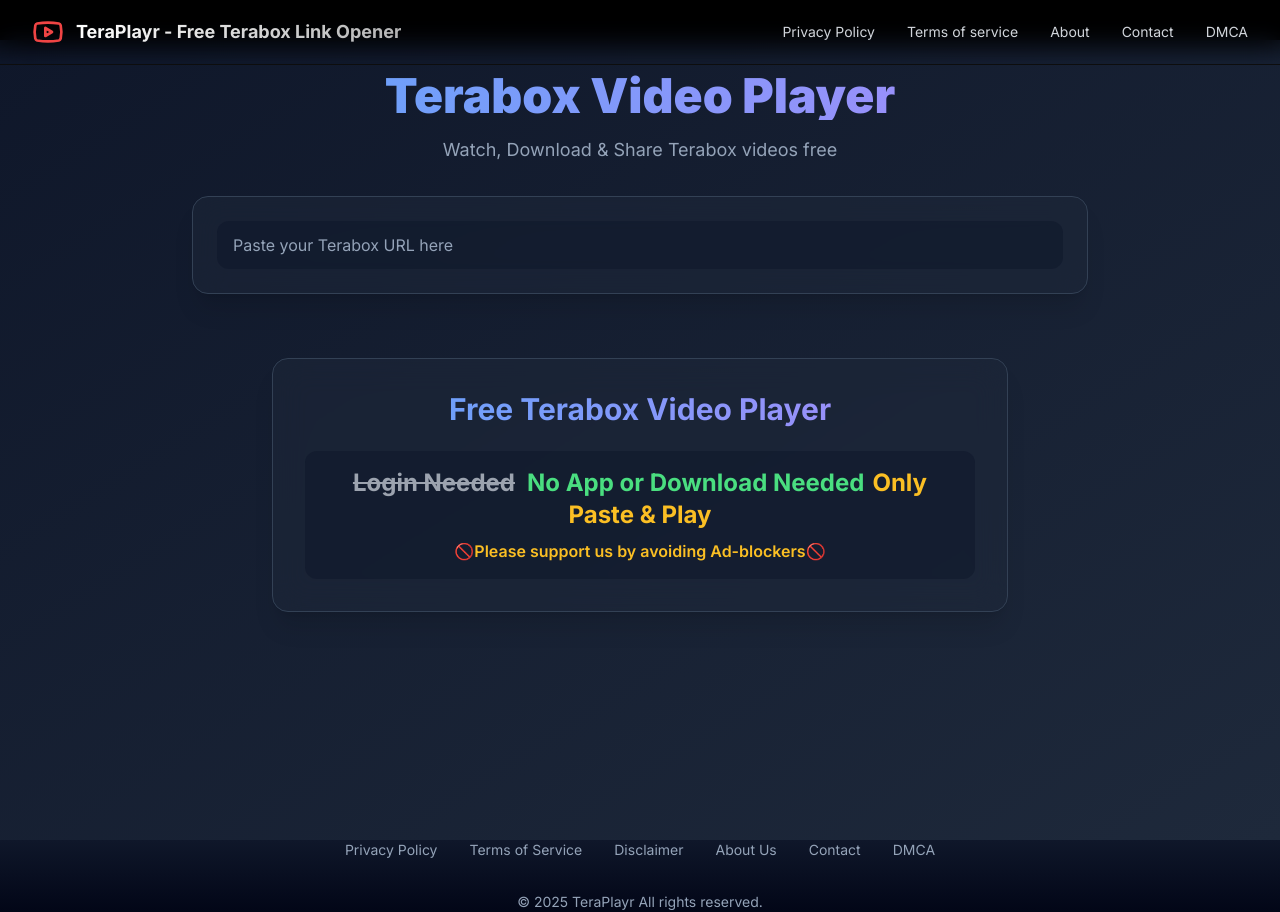
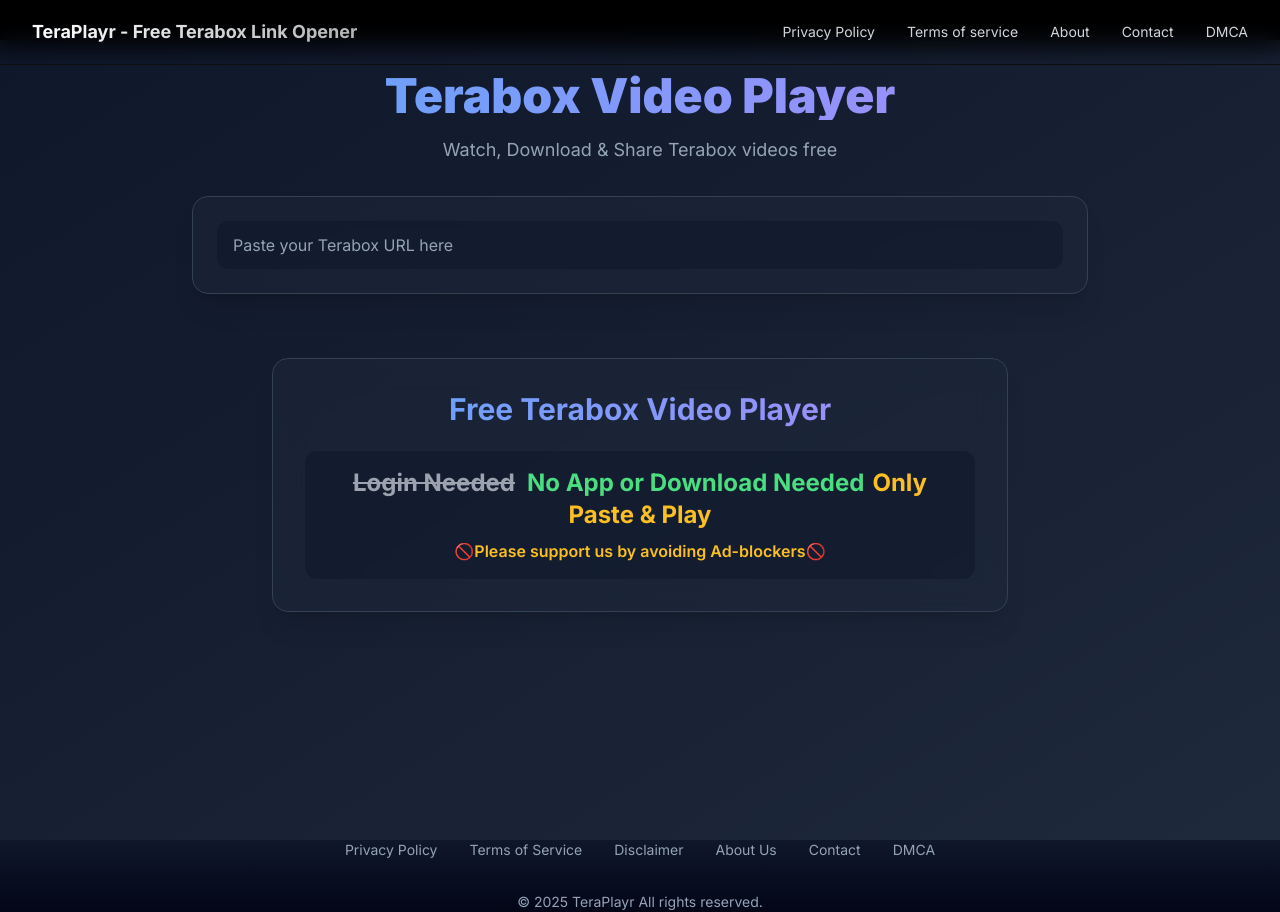
Before and after one commit to GeneralPsych/teraplayr, a Next.js app: page / in a window 1280 px wide. Built offline with nearby package versions, Linux system fonts and the light colour scheme.

Commit message:
Update Header.jsx

```diff
--- a/src/components/Header.jsx
+++ b/src/components/Header.jsx
@@ -21,7 +21,7 @@ export function Header() {
             href="/"
             className="flex items-center gap-3 transition duration-200 hover:opacity-80"
           >
-            <YoutubeIcon className="w-8 h-8 text-red-500" />
+
             <span className="text-lg font-bold bg-gradient-to-r from-white to-white/70 bg-clip-text text-transparent">
               TeraPlayr - Free Terabox Link Opener
             </span>
```
